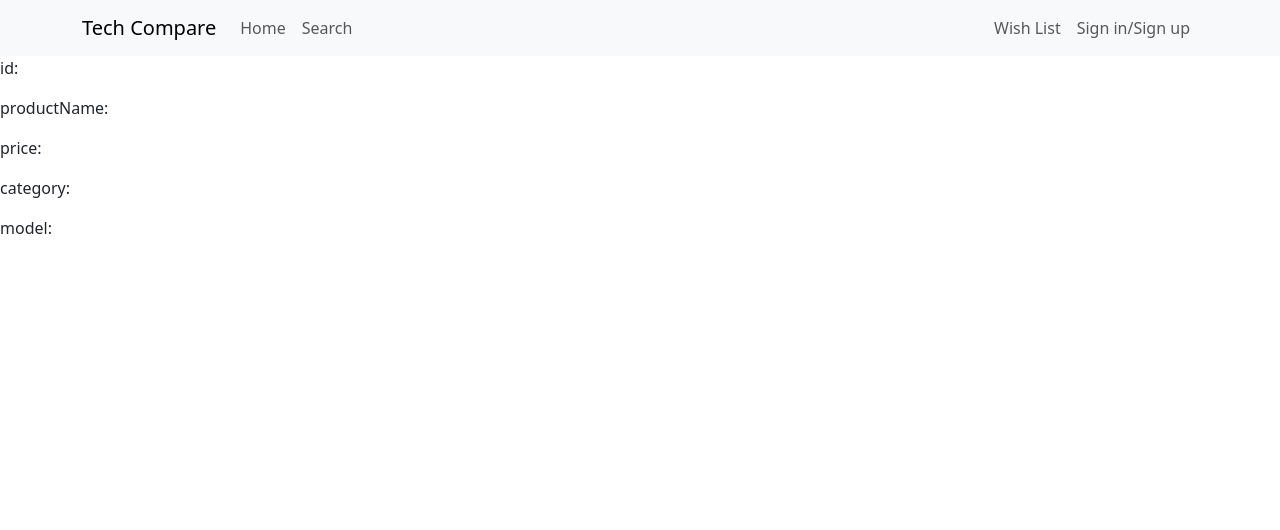
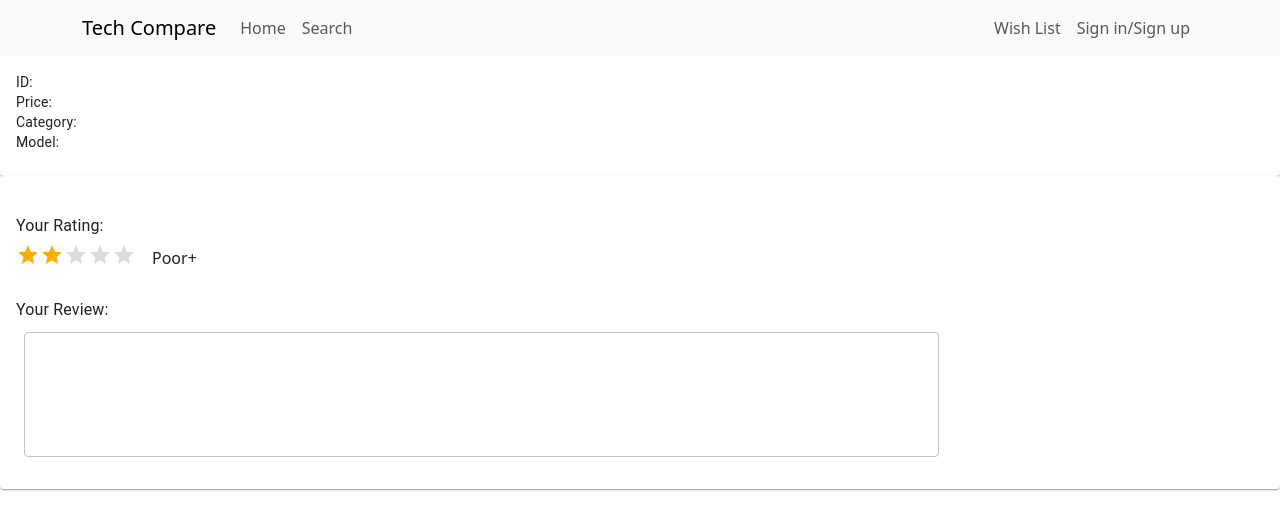
Before and after one commit to timyao21/2024_LeetCode_Bootcamp_TechCompare_Frontend, a React (Create React App) app in the folder techcompare_frontend/: page /product/0 in a window 1280 px wide. Shown: the top 530 px of the page. Built offline with nearby package versions, Linux system fonts and the light colour scheme; no server answers.

Commit message:
add rating and write review UI

```diff
--- a/techcompare_frontend/package.json
+++ b/techcompare_frontend/package.json
@@ -5,6 +5,7 @@
   "dependencies": {
     "@emotion/react": "^11.11.4",
     "@emotion/styled": "^11.11.5",
+    "@mui/icons-material": "^5.15.15",
     "@mui/material": "^5.15.15",
     "@mui/styled-engine-sc": "^6.0.0-alpha.18",
     "@testing-library/jest-dom": "^5.17.0",
--- /dev/null
+++ b/techcompare_frontend/src/components/HoverRating.js
@@ -0,0 +1,53 @@
+import * as React from 'react';
+import Rating from '@mui/material/Rating';
+import Box from '@mui/material/Box';
+import StarIcon from '@mui/icons-material/Star';
+
+const labels = {
+  0.5: 'Useless',
+  1: 'Useless+',
+  1.5: 'Poor',
+  2: 'Poor+',
+  2.5: 'Ok',
+  3: 'Ok+',
+  3.5: 'Good',
+  4: 'Good+',
+  4.5: 'Excellent',
+  5: 'Excellent+',
+};
+
+function getLabelText(value) {
+  return `${value} Star${value !== 1 ? 's' : ''}, ${labels[value]}`;
+}
+
+export default function HoverRating() {
+  const [value, setValue] = React.useState(2);
+  const [hover, setHover] = React.useState(-1);
+
+  return (
+    <Box
+      sx={{
+        width: 200,
+        display: 'flex',
+        alignItems: 'center',
+      }}
+    >
+      <Rating
+        name="hover-feedback"
+        value={value}
+        precision={0.5}
+        getLabelText={getLabelText}
+        onChange={(event, newValue) => {
+          setValue(newValue);
+        }}
+        onChangeActive={(event, newHover) => {
+          setHover(newHover);
+        }}
+        emptyIcon={<StarIcon style={{ opacity: 0.55 }} fontSize="inherit" />}
+      />
+      {value !== null && (
+        <Box sx={{ ml: 2 }}>{labels[hover !== -1 ? hover : value]}</Box>
+      )}
+    </Box>
+  );
+}
--- /dev/null
+++ b/techcompare_frontend/src/components/MultilineTextFields.js
@@ -0,0 +1,29 @@
+import * as React from 'react';
+import Box from '@mui/material/Box';
+import TextField from '@mui/material/TextField';
+
+export default function MultilineTextFields() {
+  return (
+    <Box
+      component="form"
+      sx={{
+        '& .MuiTextField-root': { m: 1, width: '100ch' }, // Adjust this line if you want to change individual TextField widths
+        width: '100%',
+        maxWidth: 600,
+      }}
+      noValidate
+      autoComplete="off"
+    >
+      <div>
+        <TextField
+          id="outlined-multiline-static"
+          label=""
+          multiline
+          rows={4}
+          defaultValue=""
+        />
+      </div>
+
+    </Box>
+  );
+}
--- a/techcompare_frontend/src/pages/ProductPage.js
+++ b/techcompare_frontend/src/pages/ProductPage.js
@@ -2,6 +2,8 @@ import React, { useState, useEffect } from 'react';
 import { useParams } from 'react-router-dom';
 import { Card, CardContent, CardMedia, Typography } from '@mui/material';
 import axios from 'axios';
+import HoverRating from '../components/HoverRating';
+import MultilineTextFields from '../components/MultilineTextFields';
 
 export default function ProductPage() {
     const { id } = useParams(); // Get the `id` param from the URL
@@ -29,11 +31,43 @@ export default function ProductPage() {
 
   return (
     <div>
-        <p>id: {product.productStringId}</p>
-        <p>productName: {product.productName}</p> {/* Displaying the product name */}
-        <p>price: {product.currentPrice}</p>
-        <p>category: {product.category}</p>
-        <p>model: {product.model}</p>
-    </div>
+            <Card>
+                <CardContent>
+                    {/* Product details displayed using Typography for consistency with MUI style */}
+                    <Typography variant="h5">{product.productName}</Typography> {/* Displaying the product name */}
+                    <Typography variant="body2">ID: {product.productStringId}</Typography>
+                    <Typography variant="body2">Price: {product.currentPrice}</Typography>
+                    <Typography variant="body2">Category: {product.category}</Typography>
+                    <Typography variant="body2">Model: {product.model}</Typography>
+                    {/* add an image */}
+                    {product.imageLink && (
+                        <CardMedia
+                            component="img"
+                            height="140"
+                            image={product.imageLink}
+                            alt="Product image"
+                        />
+                    )}
+                </CardContent>
+            </Card>
+
+            <Card>
+                <CardContent>
+                    {/* Rating component */}
+                    <Typography variant="subtitle1" style={{ marginTop: '20px' }}>
+                        Your Rating:
+                    </Typography>
+                    <HoverRating />
+                    {/* Review Input field */}
+                    <Typography variant="subtitle1" style={{ marginTop: '20px' }}>
+                        Your Review:
+                    </Typography>
+                    <MultilineTextFields />
+
+                </CardContent>
+            </Card>
+
+        </div>
+
   );
 }
```
Also changed, not shown: 1 other file (tests, documents, lock files or other folders).
